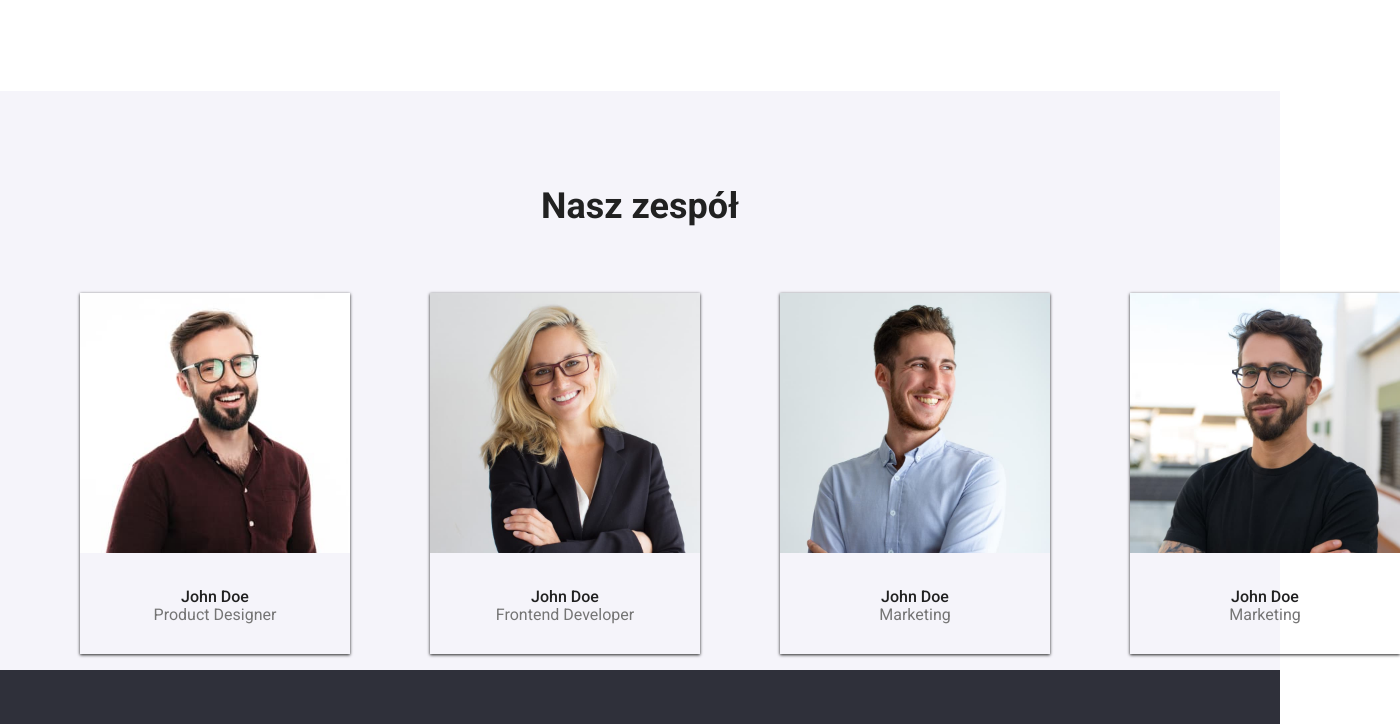
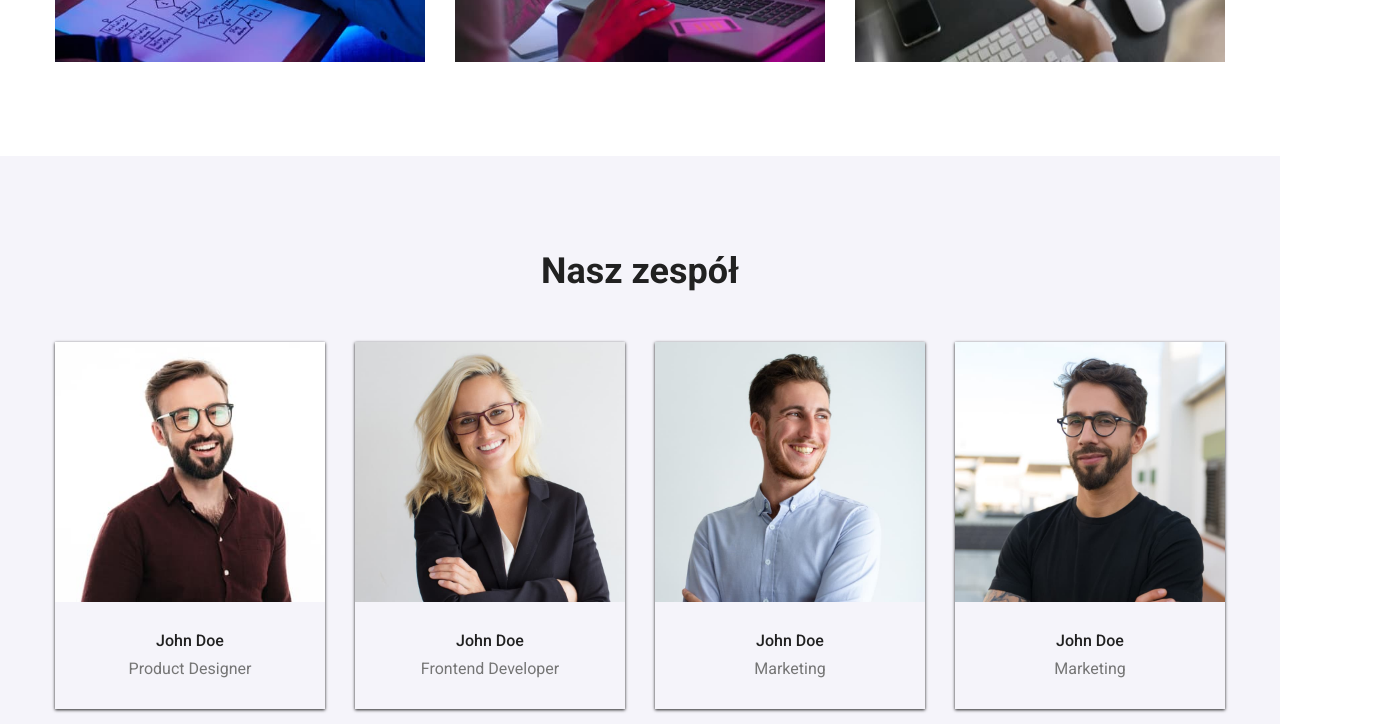
Before and after one commit to pawel-strzelecki/goit-markup-hw-03, a plain HTML site: page index.html in a window 1280 px wide. Shown: the part 1342-2066 px from the top of the page, 1400 px wide, since content can reach past the window. Drawn offline with nearby package versions, Linux system fonts and the light colour scheme.

Commit message:
Updated index.html and styles.css

```diff
--- a/CSS/styles.css
+++ b/CSS/styles.css
@@ -11,14 +11,8 @@ body {
   color: #212121;
 }
 
-ul,
-h1,
-h2,
-h3,
-h4,
-p {
-  padding: 0;
-  margin: 0;
+* {
+  margin: 0; padding: 0;
 }
 
 a {
@@ -33,8 +27,10 @@ a:active {
 }
 
 .container {
-  width: 1200px;
+  width: 1170px;
   margin: 0 auto;
+  padding-left: 15px;
+  padding-right: 15px;
 }
 
 .section-top {
@@ -146,6 +142,7 @@ nav {
   color: var(--text-secondary-color);
   font-size: 14px;
   line-height: 1.7;
+  padding-top: 10px;
 }
 
 .section-header {
@@ -166,6 +163,11 @@ nav {
   display: flex;
   gap: 30px;
 }
+
+img {
+  display: block;
+}
+
 .team-section {
   background-color: #f5f4fa;
 }
@@ -182,16 +184,19 @@ nav {
 }
 
 .caption {
-  padding-top: 30px;
-  padding-bottom: 30px;
+  display: block;
 }
+
 .team-name {
   font-weight: 500;
-  margin-bottom: 10px;
+  padding-top: 30px;
+  padding-bottom: 10px;
 }
 
 .team-job {
   color: var(--text-secondary-color);
+  padding-bottom: 30px;
+
 }
 
 .bottom {
--- a/index.html
+++ b/index.html
@@ -109,7 +109,7 @@
       </div>
       </div>
         </section>
-        <section class="section-top team-section">
+        <section class="section-top section-bottom team-section">
           <h2 class="section-header">Nasz zespół</h2>
           <div class="team-images container">
           <figure class="team-card">
@@ -120,8 +120,8 @@
               height="260"
             />
             <figcaption class="caption">
-              <span class="team-name">John Doe</span> <br />
-              <span class="team-job">Product Designer</span>
+              <div class="team-name">John Doe</div>
+              <div class="team-job">Product Designer</div>
             </figcaption>
           </figure>
           <figure class="team-card">
@@ -132,8 +132,8 @@
               height="260"
             />
             <figcaption class="caption">
-              <span class="team-name">John Doe</span> <br />
-              <span class="team-job">Frontend Developer</span>
+              <div class="team-name">John Doe</div>
+              <div class="team-job">Frontend Developer</div>
             </figcaption>
           </figure>
           <figure class="team-card">
@@ -144,8 +144,8 @@
               height="260"
             />
             <figcaption class="caption">
-              <span class="team-name">John Doe</span> <br />
-              <span class="team-job">Marketing</span>
+              <div class="team-name">John Doe</div>
+              <div class="team-job">Marketing</div>
             </figcaption>
           </figure>
           <figure class="team-card">
@@ -156,8 +156,8 @@
               height="260"
             />
             <figcaption class="caption">
-              <span class="team-name">John Doe</span> <br />
-              <span class="team-job">Marketing</span>
+              <div class="team-name">John Doe</div>
+              <div class="team-job">Marketing</div>
             </figcaption>
           </figure>
         </div>
```
